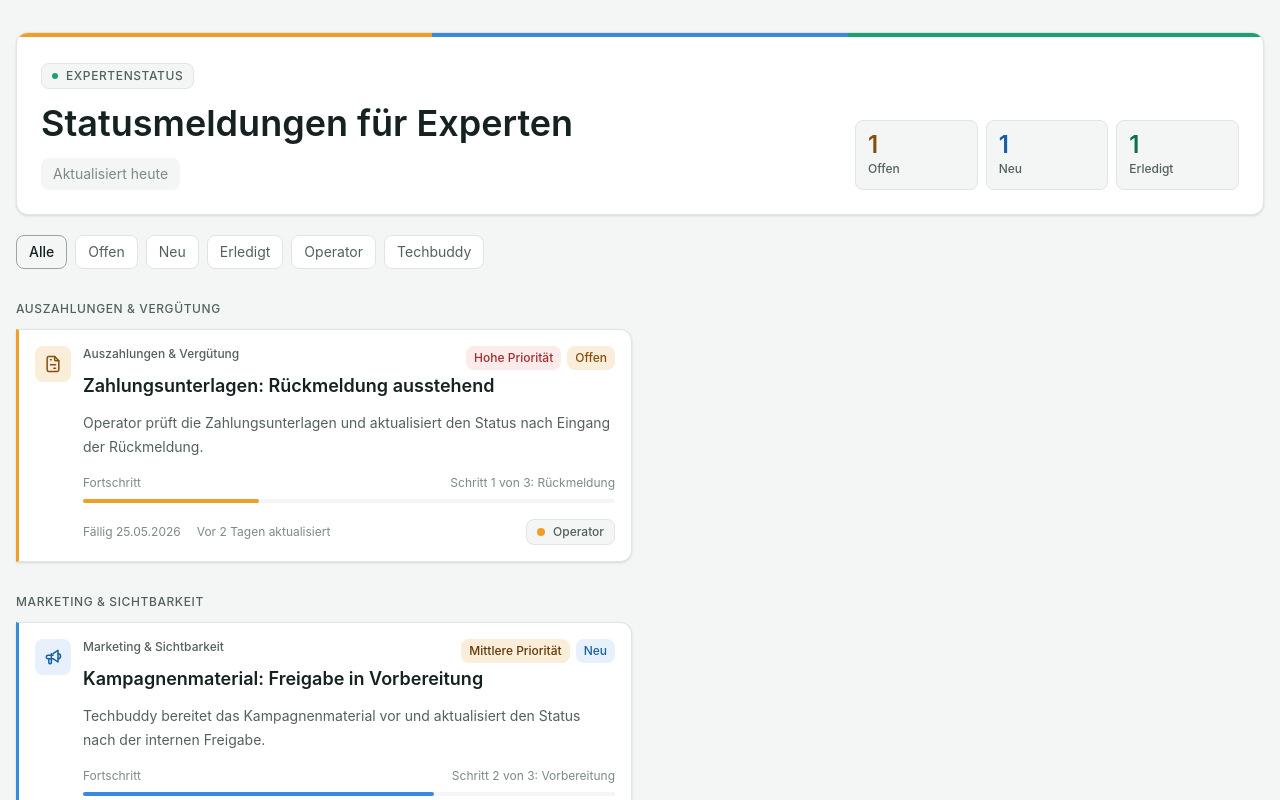
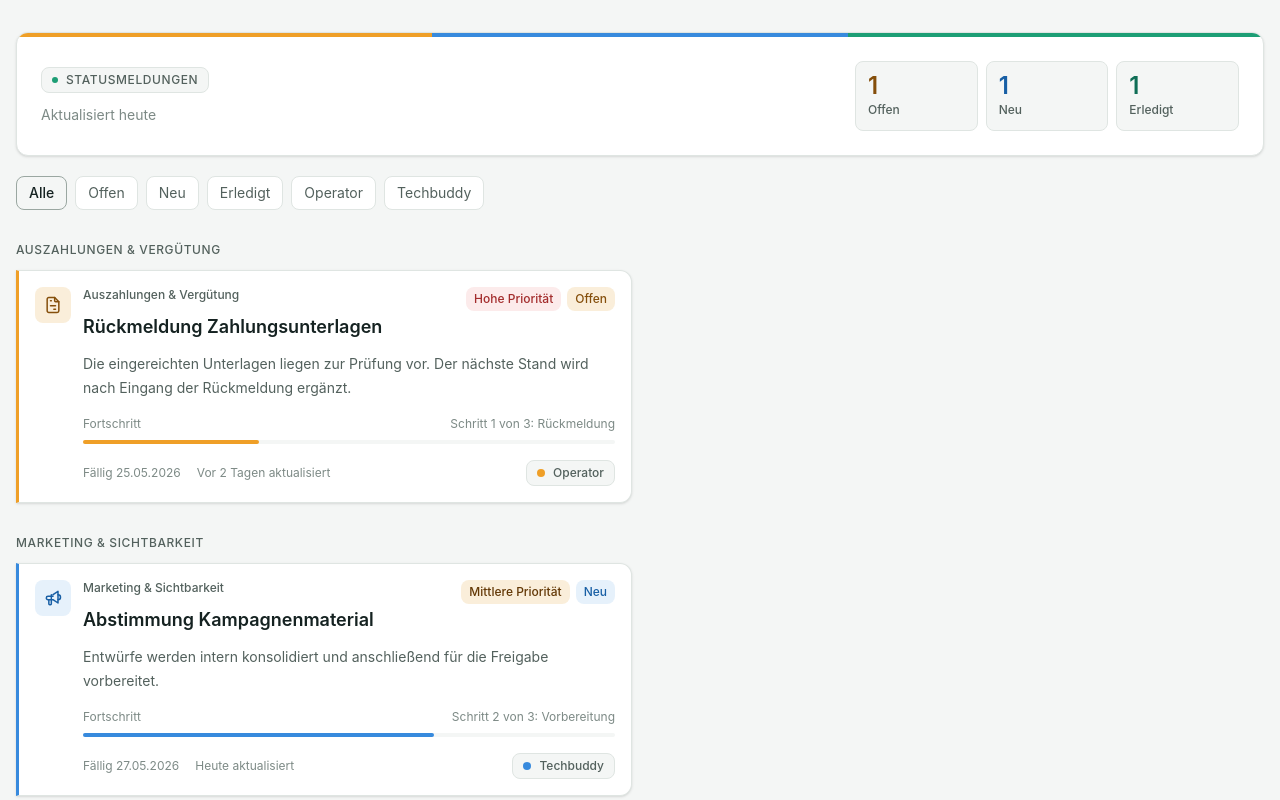
Before and after one commit to zeroedge-code/exp-status, a React (Vite) app: page / in a window 1280 px wide. Shown: the top 800 px of the page. Built offline with nearby package versions, Linux system fonts and the light colour scheme.

Commit message:
Use entered status copy

```diff
--- a/src/statusShared.jsx
+++ b/src/statusShared.jsx
@@ -36,49 +36,6 @@ const statusConfig = {
   },
 }
 
-const categoryTopics = {
-  'Auszahlungen & Vergütung': 'Zahlungsunterlagen',
-  'Marketing & Sichtbarkeit': 'Kampagnenmaterial',
-  'Termine & Koordination': 'Expertenrunde',
-  'Weitere Themen': 'Weitere Themen',
-}
-
-const statusStatements = {
-  Offen: 'Rückmeldung ausstehend',
-  Neu: 'Freigabe in Vorbereitung',
-  Erledigt: 'Termine bestätigt',
-}
-
-const categoryStatusStatements = {
-  'Auszahlungen & Vergütung': {
-    Offen: 'Rückmeldung ausstehend',
-    Neu: 'Prüfung vorbereitet',
-    Erledigt: 'Unterlagen abgeschlossen',
-  },
-  'Marketing & Sichtbarkeit': {
-    Offen: 'Rückmeldung ausstehend',
-    Neu: 'Freigabe in Vorbereitung',
-    Erledigt: 'Material freigegeben',
-  },
-  'Termine & Koordination': {
-    Offen: 'Rückmeldung ausstehend',
-    Neu: 'Abstimmung gestartet',
-    Erledigt: 'Termine bestätigt',
-  },
-  'Weitere Themen': {
-    Offen: 'Rückmeldung ausstehend',
-    Neu: 'Klärung gestartet',
-    Erledigt: 'Thema abgeschlossen',
-  },
-}
-
-const descriptionObjects = {
-  'Auszahlungen & Vergütung': 'die Zahlungsunterlagen',
-  'Marketing & Sichtbarkeit': 'das Kampagnenmaterial',
-  'Termine & Koordination': 'die Expertenrunde',
-  'Weitere Themen': 'das Thema',
-}
-
 export function StatusPage({
   statusEntries,
   intro = 'Alle aktuellen Themen, Aufgaben und Infos auf einen Blick.',
@@ -104,16 +61,13 @@ export function StatusPage({
           <div className="bg-[#378ADD]" />
           <div className="bg-[#1D9E75]" />
         </div>
-        <div className="flex flex-col gap-6 p-5 sm:p-6 lg:flex-row lg:items-end lg:justify-between">
-          <div className="max-w-2xl">
-            <div className="mb-3 inline-flex items-center gap-2 rounded-[var(--border-radius-md)] border-[0.5px] border-[var(--color-border-tertiary)] bg-[var(--color-background-secondary)] px-2.5 py-1 text-xs font-medium uppercase tracking-[0.05em] text-[var(--color-text-secondary)]">
+        <div className="flex flex-col gap-6 p-5 sm:p-6 lg:flex-row lg:items-center lg:justify-between">
+          <div className="flex max-w-2xl flex-col gap-3">
+            <div className="inline-flex w-fit items-center gap-2 rounded-[var(--border-radius-md)] border-[0.5px] border-[var(--color-border-tertiary)] bg-[var(--color-background-secondary)] px-2.5 py-1 text-xs font-medium uppercase tracking-[0.05em] text-[var(--color-text-secondary)]">
               <span className="h-1.5 w-1.5 rounded-full bg-[#1D9E75]" />
-              Expertenstatus
+              Statusmeldungen
             </div>
-            <h1 className="text-3xl font-semibold leading-tight text-[var(--color-text-primary)] sm:text-4xl">
-              Statusmeldungen für Experten
-            </h1>
-            <p className="mt-3 inline-flex rounded-[var(--border-radius-md)] bg-[var(--color-background-secondary)] px-3 py-1.5 text-sm text-[var(--color-text-tertiary)]">
+            <p className="text-sm text-[var(--color-text-tertiary)]">
               {latestUpdate ? `Aktualisiert ${formatRelativeDate(latestUpdate)}` : intro}
             </p>
           </div>
@@ -161,7 +115,7 @@ export function StatusPage({
       <div className="mt-8 space-y-8">
         {groupedEntries
           .filter(({ visibleEntries }) => visibleEntries.length > 0)
-          .map(({ category, entries, visibleEntries }) => (
+          .map(({ category, visibleEntries }) => (
             <section key={category}>
               <h2 className="mb-3 text-xs font-medium uppercase tracking-[0.05em] text-[var(--color-text-secondary)]">
                 {category}
@@ -213,10 +167,10 @@ function StatusCard({ entry }) {
             </div>
           </div>
           <h3 className="mt-1 text-lg font-semibold leading-snug text-[var(--color-text-primary)]">
-            {getDisplayTitle(entry, status)}
+            {entry.title}
           </h3>
           <p className="mt-3 text-sm leading-6 text-[var(--color-text-secondary)]">
-            {getDescription(entry, status, owner.label)}
+            {entry.description}
           </p>
           <ProgressBar config={config} />
           <div className="mt-4 flex flex-col gap-3 sm:flex-row sm:items-center sm:justify-between">
@@ -362,23 +316,6 @@ function getPriority(entry) {
   return 'Mittlere Priorität'
 }
 
-function getDisplayTitle(entry, status) {
-  const topic = categoryTopics[entry.category] || entry.title || 'Statusmeldung'
-  const statement = categoryStatusStatements[entry.category]?.[status] || statusStatements[status]
-  return `${topic}: ${statement}`
-}
-
-function getDescription(entry, status, owner) {
-  const topic = descriptionObjects[entry.category] || entry.title || 'das Thema'
-  if (status === 'Erledigt') {
-    return `${owner} hat ${topic} abgeschlossen; kein Handlungsbedarf Ihrerseits.`
-  }
-  if (status === 'Neu') {
-    return `${owner} bereitet ${topic} vor und aktualisiert den Status nach der internen Freigabe.`
-  }
-  return `${owner} prüft ${topic} und aktualisiert den Status nach Eingang der Rückmeldung.`
-}
-
 function getDueDate(entry) {
   const explicitDate = Date.parse(`${entry.dueDate}T00:00:00`)
   if (Number.isFinite(explicitDate)) return new Date(explicitDate)
```
Also changed, not shown: 1 other file (tests, documents, lock files or other folders).
